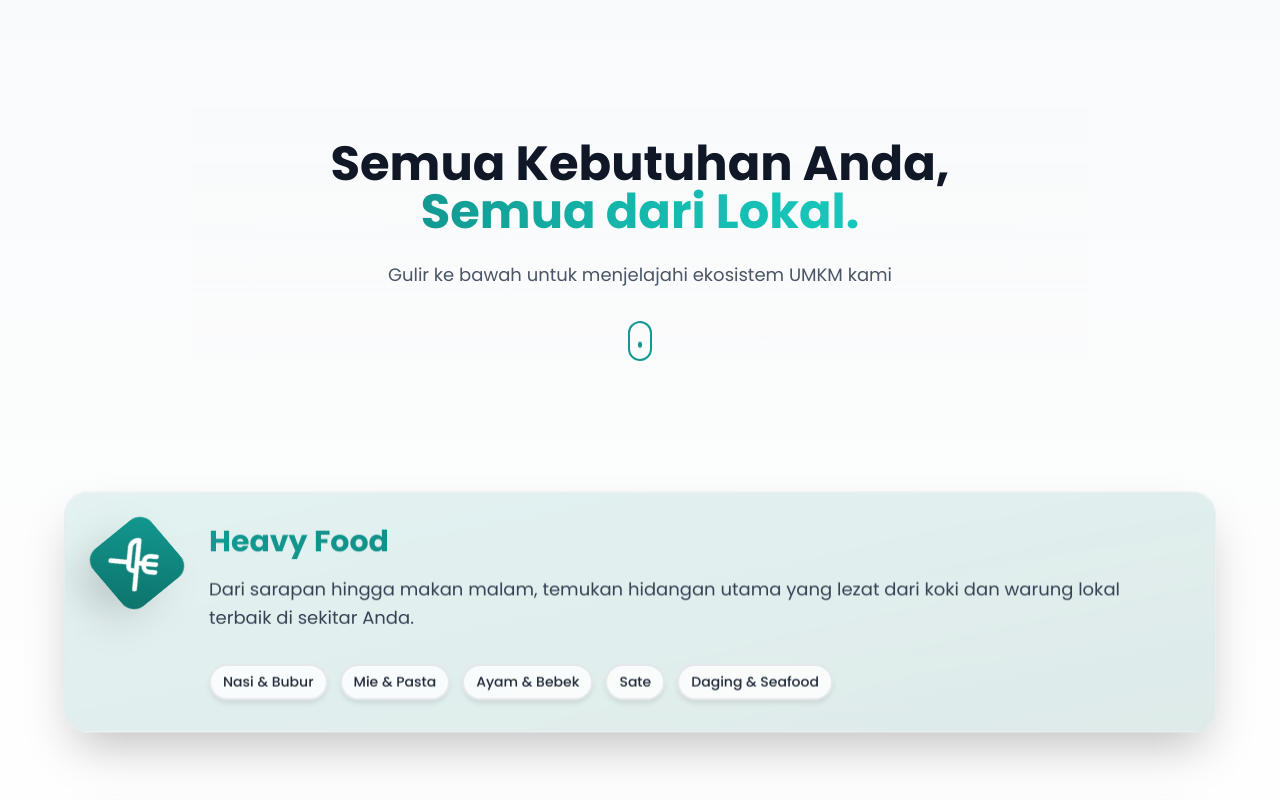
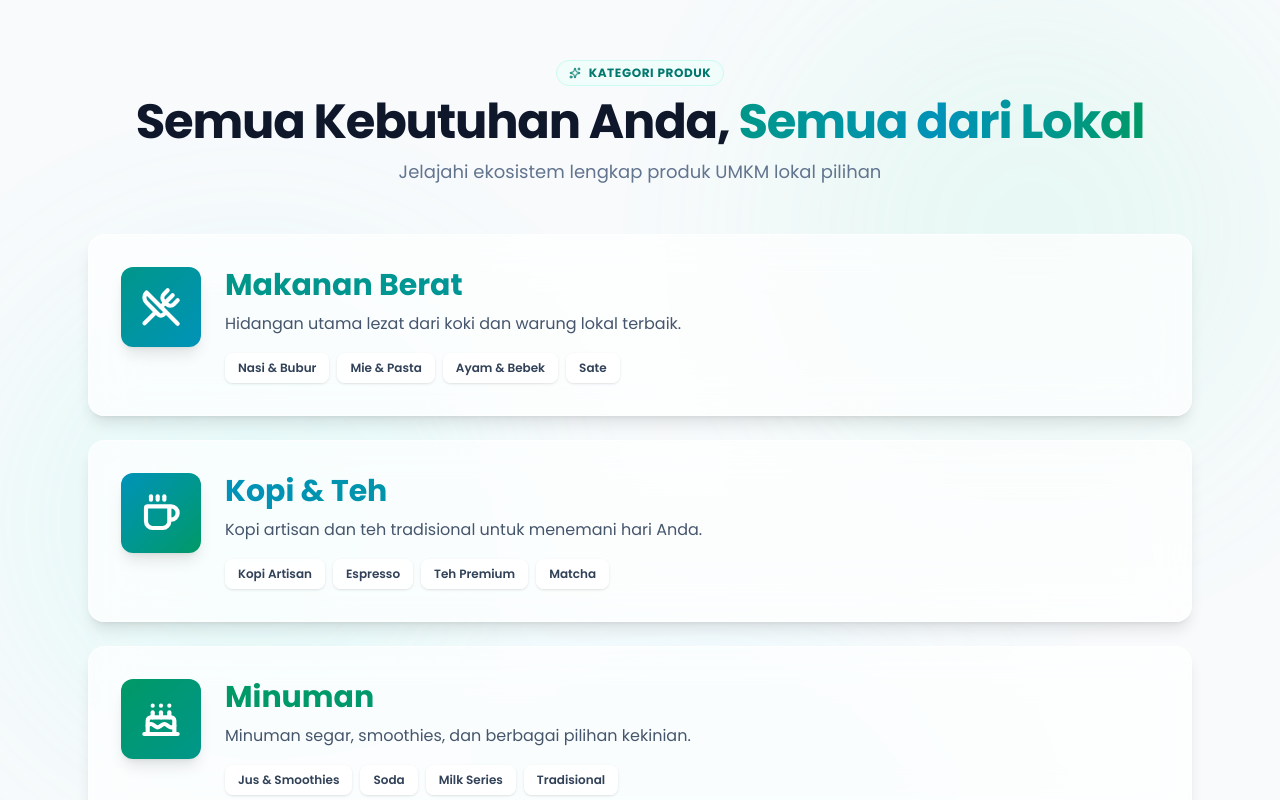
Before and after one commit to bernardmezo/BeTim, a Next.js app: page / in a window 1280 px wide. Shown: the part 820-1620 px from the top of the page. Built offline with nearby package versions, Linux system fonts and the light colour scheme.

Commit message:
feat: Update CategorySection with improved layout, animations, and new icons

```diff
--- a/src/components/sections/home/CategorySection.tsx
+++ b/src/components/sections/home/CategorySection.tsx
@@ -2,111 +2,78 @@
 
 "use client";
 
-import { motion, useScroll, useTransform, useSpring } from 'framer-motion';
-import { useRef } from 'react';
-import { UtensilsCrossed, Coffee, Cake, ShoppingBasket } from 'lucide-react';
-import styles from '../../styles/CategorySection.module.css';
+import { motion } from 'framer-motion';
+import { UtensilsCrossed, Coffee, Cake, ShoppingBasket, Sparkles } from 'lucide-react';
 
-// Data dengan icons dan warna tema #129991
 const categories = [
   {
-    name: 'Heavy Food',
-    description: 'Dari sarapan hingga makan malam, temukan hidangan utama yang lezat dari koki dan warung lokal terbaik di sekitar Anda.',
-    subCategories: ['Nasi & Bubur', 'Mie & Pasta', 'Ayam & Bebek', 'Sate', 'Daging & Seafood'],
+    name: 'Makanan Berat',
+    description: 'Hidangan utama lezat dari koki dan warung lokal terbaik.',
+    subCategories: ['Nasi & Bubur', 'Mie & Pasta', 'Ayam & Bebek', 'Sate'],
     icon: UtensilsCrossed,
-    gradient: 'from-[#129991] to-[#0d7269]',
-    bgGradient: 'from-[#129991]/5 to-[#0d7269]/10'
+    gradient: 'from-teal-600 to-cyan-600',
   },
   {
-    name: 'Coffee & Tea',
-    description: 'Nikmati kopi artisan dari roastery lokal, teh tradisional pilihan, dan minuman hangat lainnya untuk menemani hari Anda.',
-    subCategories: ['Kopi Artisan', 'Espresso', 'Teh Tradisional', 'Teh Herbal', 'Matcha & Specialty'],
+    name: 'Kopi & Teh',
+    description: 'Kopi artisan dan teh tradisional untuk menemani hari Anda.',
+    subCategories: ['Kopi Artisan', 'Espresso', 'Teh Premium', 'Matcha'],
     icon: Coffee,
-    gradient: 'from-[#15b8ad] to-[#129991]',
-    bgGradient: 'from-[#15b8ad]/5 to-[#129991]/10'
+    gradient: 'from-cyan-600 to-emerald-600',
   },
   {
-    name: 'Drinks',
-    description: 'Segarkan hari Anda dengan jus segar, smoothies, minuman kekinian, dan berbagai pilihan minuman dingin lainnya.',
-    subCategories: ['Jus & Smoothies', 'Minuman Soda', 'Minuman Tradisional', 'Milk Series'],
+    name: 'Minuman',
+    description: 'Minuman segar, smoothies, dan berbagai pilihan kekinian.',
+    subCategories: ['Jus & Smoothies', 'Soda', 'Milk Series', 'Tradisional'],
     icon: Cake,
-    gradient: 'from-[#0d7269] to-[#0a5850]',
-    bgGradient: 'from-[#0d7269]/5 to-[#0a5850]/10'
+    gradient: 'from-emerald-600 to-teal-600',
   },
   {
-    name: 'Kebutuhan Sehari-hari',
-    description: 'Dukung pedagang lokal. Dapatkan sayuran segar, bumbu dapur, beras, minyak, dan kebutuhan pokok harian Anda.',
-    subCategories: ['Sayuran Segar', 'Buah-buahan', 'Beras & Minyak', 'Bumbu Dapur', 'Telur & Susu'],
+    name: 'Kebutuhan Harian',
+    description: 'Sayuran, buah, dan kebutuhan pokok dari pedagang lokal.',
+    subCategories: ['Sayuran Segar', 'Buah-buahan', 'Beras & Minyak', 'Bumbu'],
     icon: ShoppingBasket,
-    gradient: 'from-[#129991] to-[#15b8ad]',
-    bgGradient: 'from-[#129991]/5 to-[#15b8ad]/10'
+    gradient: 'from-teal-600 to-emerald-600',
   },
 ];
 
-// Component untuk setiap category card
 function CategoryCard({ category, index }: { category: typeof categories[0], index: number }) {
-  const cardRef = useRef<HTMLDivElement>(null);
   const Icon = category.icon;
-
-  const { scrollYProgress } = useScroll({
-    target: cardRef,
-    offset: ["start end", "end start"]
-  });
-
-  const smoothProgress = useSpring(scrollYProgress, {
-    stiffness: 100,
-    damping: 30,
-    restDelta: 0.001
-  });
-
-  const opacity = useTransform(smoothProgress, [0, 0.2, 0.8, 1], [0, 1, 1, 0.3]);
-  const scale = useTransform(smoothProgress, [0, 0.2, 0.8, 1], [0.85, 1, 1, 0.95]);
-  const y = useTransform(smoothProgress, [0, 0.2], [100, 0]);
-  const rotateX = useTransform(smoothProgress, [0, 0.25, 0.5, 0.75, 1], [25, 10, 0, -10, -25]);
-  const iconRotate = useTransform(smoothProgress, [0, 0.5, 1], [-90, 0, 90]);
-  const iconScale = useTransform(smoothProgress, [0, 0.3, 0.7, 1], [0, 1, 1, 0.8]);
 
   return (
     <motion.div
-      ref={cardRef}
-      style={{ opacity, scale, y }}
-      className={styles.categoryCard}
+      initial={{ opacity: 0, y: 30 }}
+      whileInView={{ opacity: 1, y: 0 }}
+      viewport={{ once: true, margin: "-100px" }}
+      transition={{ duration: 0.3, delay: index * 0.08 }}
+      className="mb-6 group"
     >
-      <motion.div
-        style={{ rotateX }}
-  className={`${styles.cardInner} bg-linear-to-br ${category.bgGradient} transform-gpu`}
-      >
-        <div className={styles.glassmorphism}></div>
+      <div className="relative bg-white/70 backdrop-blur-xl border border-white/60 rounded-2xl overflow-hidden shadow-lg hover:shadow-xl transition-all duration-300">
 
-        <div className={`${styles.animatedBackground} animate-pulse-slow`}>
-          <div className={`absolute inset-0 bg-linear-to-br ${category.gradient}`}></div>
-        </div>
+        <div className="relative p-6 md:p-8">
+          <div className="flex flex-col md:flex-row gap-6 items-start">
 
-        <div className="relative p-8">
-          <div className="flex flex-col md:flex-row gap-8 items-start">
+            {/* Icon Container */}
+            <div className={`flex-shrink-0 w-16 h-16 md:w-20 md:h-20 rounded-xl bg-gradient-to-br ${category.gradient} shadow-lg flex items-center justify-center group-hover:scale-105 transition-transform duration-200`}>
+              <Icon className="w-8 h-8 md:w-10 md:h-10 text-white" strokeWidth={2.5} />
+            </div>
 
-            <motion.div
-              style={{ rotate: iconRotate, scale: iconScale }}
-              className={`${styles.iconContainer} bg-linear-to-br ${category.gradient} transform-gpu`}
-            >
-              <Icon className="w-12 h-12 text-white" strokeWidth={2.5} />
-            </motion.div>
-
-            <div className="flex-1">
-              <h3 className={`text-3xl font-bold mb-4 bg-linear-to-r ${category.gradient} bg-clip-text text-transparent`}>
+            <div className="flex-1 min-w-0">
+              {/* Category Name */}
+              <h3 className={`text-xl md:text-3xl font-bold mb-2 bg-gradient-to-r ${category.gradient} bg-clip-text text-transparent`}>
                 {category.name}
               </h3>
 
-              <p className="text-gray-700 text-lg mb-8 leading-relaxed">
+              {/* Description */}
+              <p className="text-slate-600 text-sm md:text-base mb-4 leading-relaxed">
                 {category.description}
               </p>
 
-              <div className="flex flex-wrap gap-3">
-                {category.subCategories.map((sub, i) => (
+              {/* Sub Categories Tags */}
+              <div className="flex flex-wrap gap-2">
+                {category.subCategories.map((sub) => (
                   <span
                     key={sub}
-                    style={{ animationDelay: `${i * 50}ms` }}
-                    className={`${styles.subCategoryTag} animate-fade-in-up`}
+                    className="px-3 py-1.5 bg-white/70 backdrop-blur-sm border border-white/60 rounded-lg text-xs font-semibold text-slate-700 shadow-sm hover:shadow-md hover:scale-105 transition-all duration-200"
                   >
                     {sub}
                   </span>
@@ -115,69 +82,54 @@ function CategoryCard({ category, index }: { category: typeof categories[0], ind
             </div>
           </div>
         </div>
-      </motion.div>
+
+        {/* Bottom Accent Line */}
+        <div className={`absolute bottom-0 left-0 right-0 h-0.5 bg-gradient-to-r ${category.gradient} opacity-0 group-hover:opacity-100 transition-opacity duration-200`} />
+      </div>
     </motion.div>
   );
 }
 
 export default function CategorySection() {
-  const sectionRef = useRef<HTMLElement>(null);
+  return (
+    <section className="py-20 bg-slate-50 relative overflow-hidden">
 
-  const { scrollYProgress } = useScroll({
-    target: sectionRef,
-    offset: ["start end", "end start"]
-  });
+      {/* Ambient Background - Static */}
+      <div className="absolute inset-0 opacity-25 pointer-events-none">
+        <div className="absolute top-1/4 left-0 w-[500px] h-[500px] bg-teal-300/40 rounded-full blur-[100px]" />
+        <div className="absolute bottom-0 right-1/4 w-[500px] h-[500px] bg-cyan-300/40 rounded-full blur-[100px]" />
+        <div className="absolute top-0 right-0 w-[500px] h-[500px] bg-emerald-300/40 rounded-full blur-[100px]" />
+      </div>
 
-  const smoothProgress = useSpring(scrollYProgress, {
-    stiffness: 100,
-    damping: 30,
-    restDelta: 0.001
-  });
+      <div className="container mx-auto px-6 relative z-10 max-w-6xl">
 
-  const backgroundY = useTransform(smoothProgress, [0, 1], [0, -100]);
-
-  return (
-    <section
-      ref={sectionRef}
-    className="py-32 bg-linear-to-b from-gray-50 via-white to-gray-50 relative overflow-hidden"
-    >
-      <motion.div
-        style={{ y: backgroundY }}
-        className={styles.backgroundBlobs}
-      >
-        <div className={styles.blob1}></div>
-        <div className={styles.blob2}></div>
-        <div className={styles.blob3}></div>
-      </motion.div>
-
-      <div className="container mx-auto px-6 relative z-10">
-
+        {/* Header Section */}
         <motion.div
           initial={{ opacity: 0, y: 20 }}
           whileInView={{ opacity: 1, y: 0 }}
-          viewport={{ once: true, amount: 0.3 }}
-          transition={{ duration: 0.6, ease: "easeOut" }}
-          className={`text-center mb-24 max-w-4xl mx-auto ${styles.stickyHeader}`}
+          viewport={{ once: true }}
+          transition={{ duration: 0.4 }}
+          className="text-center mb-12"
         >
-          <h2 className="text-4xl md:text-5xl font-bold mb-6">
-            <span className="text-gray-900">Semua Kebutuhan Anda,</span>
-            <br />
-            <span className="bg-linear-to-r from-[#129991] via-[#15b8ad] to-[#18c7bb] bg-clip-text text-transparent">
-              Semua dari Lokal.
+          <div className="inline-flex items-center gap-2 px-3 py-1 rounded-full bg-teal-50 border border-teal-100 text-teal-700 text-xs font-bold uppercase tracking-wider mb-3">
+            <Sparkles className="w-3 h-3" />
+            Kategori Produk
+          </div>
+
+          <h2 className="text-3xl md:text-5xl font-extrabold tracking-tight text-slate-900 mb-3">
+            Semua Kebutuhan Anda,{" "}
+            <span className="bg-gradient-to-r from-teal-600 via-cyan-600 to-emerald-600 bg-clip-text text-transparent">
+              Semua dari Lokal
             </span>
           </h2>
-          <p className="text-lg text-gray-600 leading-relaxed">
-            Gulir ke bawah untuk menjelajahi ekosistem UMKM kami
+
+          <p className="text-slate-500 text-base md:text-lg max-w-2xl mx-auto">
+            Jelajahi ekosistem lengkap produk UMKM lokal pilihan
           </p>
-
-          <div className="mt-8 flex justify-center">
-            <div className={styles.scrollIndicator}>
-              <div className={`${styles.scrollDot} animate-scroll-indicator`} />
-            </div>
-          </div>
         </motion.div>
 
-        <div className="max-w-6xl mx-auto">
+        {/* Category Cards */}
+        <div>
           {categories.map((category, index) => (
             <CategoryCard
               key={category.name}
@@ -186,16 +138,10 @@ export default function CategorySection() {
             />
           ))}
         </div>
+      </div>
 
-        <motion.div
-          initial={{ opacity: 0, y: 30 }}
-          whileInView={{ opacity: 1, y: 0 }}
-          viewport={{ once: true, amount: 0.5 }}
-          transition={{ duration: 0.6 }}
-          className="text-center mt-24"
-        >
-        </motion.div>
-      </div>
+      {/* Bottom Gradient Fade */}
+      <div className="absolute bottom-0 left-0 w-full h-32 bg-gradient-to-t from-slate-50 via-slate-50/80 to-transparent pointer-events-none" />
     </section>
   );
 }
```
